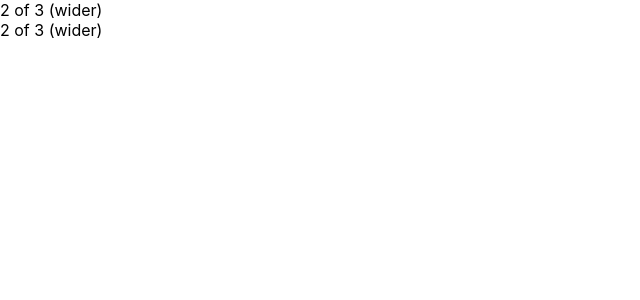
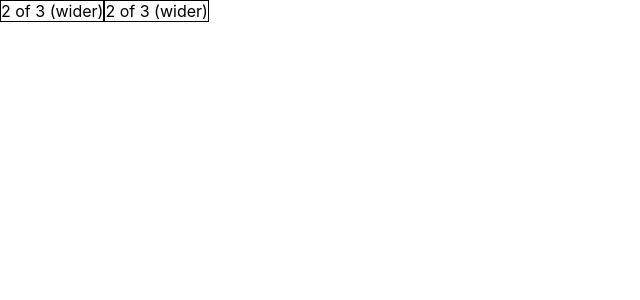
Before and after one commit to Failure2Fly/bulletin-board, a React (Create React App) app: page / in a window 1280 px wide. Shown: the top 300 px of the page, without its empty margins (0-640 px from the left). Built offline with nearby package versions, Linux system fonts and the light colour scheme.

Commit message:
created new branch

```diff
--- a/src/App.css
+++ b/src/App.css
@@ -1,38 +1,10 @@
 .App {
-  text-align: center;
+  height: 100em;
 }
-
-.App-logo {
-  height: 40vmin;
-  pointer-events: none;
+.Nav-Container {
+  display: flex;
+  flex-direction: row;
 }
-
-@media (prefers-reduced-motion: no-preference) {
-  .App-logo {
-    animation: App-logo-spin infinite 20s linear;
-  }
+.Nav-Row{
+  border: 1px black solid;
 }
-
-.App-header {
-  background-color: #282c34;
-  min-height: 100vh;
-  display: flex;
-  flex-direction: column;
-  align-items: center;
-  justify-content: center;
-  font-size: calc(10px + 2vmin);
-  color: white;
-}
-
-.App-link {
-  color: #61dafb;
-}
-
-@keyframes App-logo-spin {
-  from {
-    transform: rotate(0deg);
-  }
-  to {
-    transform: rotate(360deg);
-  }
-}
--- a/src/App.js
+++ b/src/App.js
@@ -1,16 +1,17 @@
 import React from 'react';
+import './App.css';
 import Container from 'react-bootstrap/Container';
 import Row from 'react-bootstrap/Row';
 import Col from 'react-bootstrap/Col';
 
 function App() {
   return (
-    <div className="App">
-      <Container>
-        <Row>
+    <div >
+      <Container className="Nav-Container">
+        <Row className="Nav-Row">
           <Col xs={3}>2 of 3 (wider)</Col>
         </Row>
-        <Row>
+        <Row className="Nav-Row">
           <Col xs={9}>2 of 3 (wider)</Col>
         </Row>
       </Container>
```
